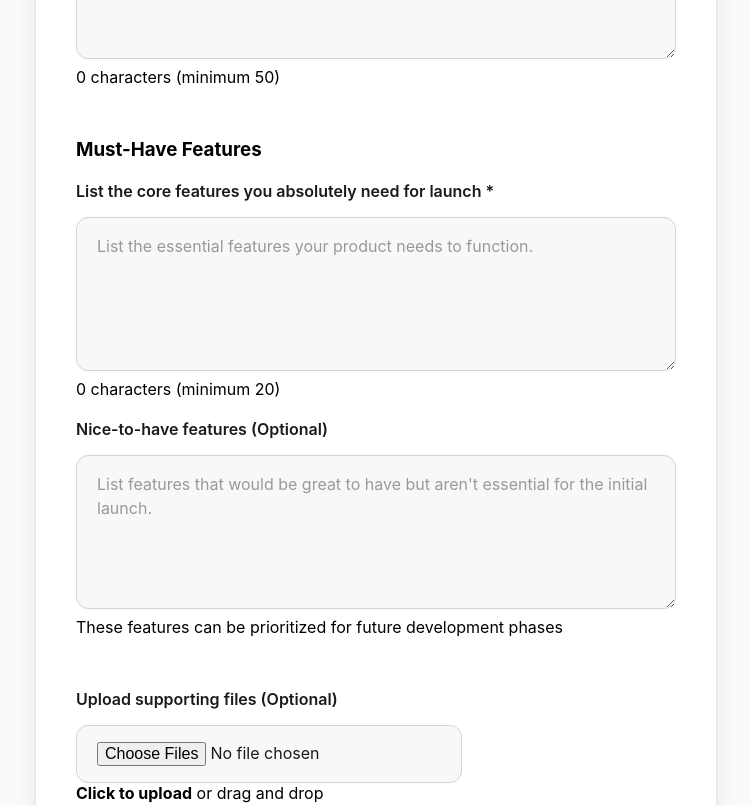
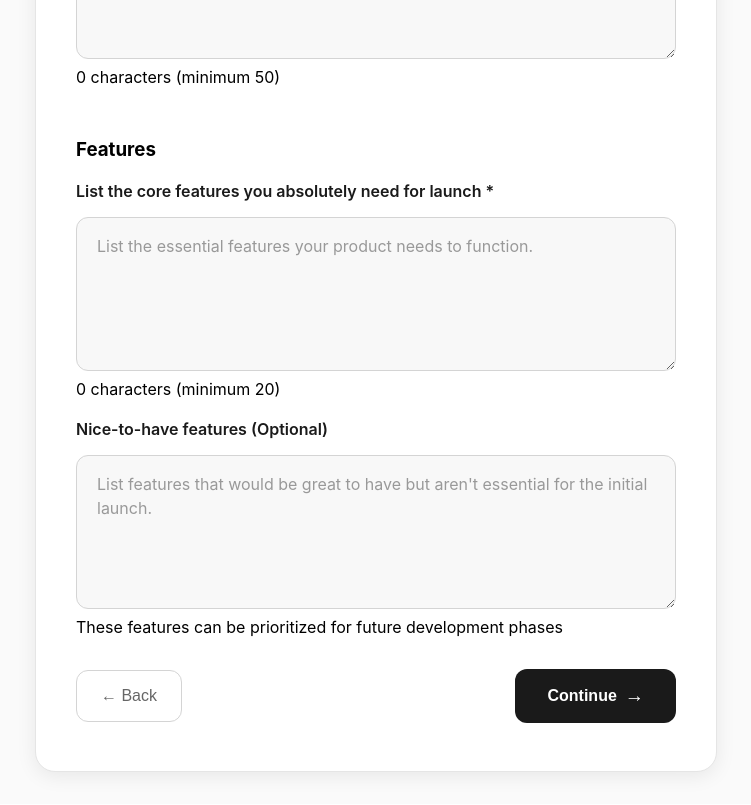
Before and after one commit to HehLul/apex_startups, a React (Vite) app in the folder website/: page /onboarding2 in a window 1280 px wide. Shown: the part 700-1505 px from the top of the page, without its empty margins (264-1015 px from the left). Built offline with nearby package versions, Linux system fonts and the light colour scheme.

Commit message:
refactor(onboarding): remove questions

```diff
--- a/website/src/pages/Onboarding/Page1.jsx
+++ b/website/src/pages/Onboarding/Page1.jsx
@@ -33,10 +33,6 @@ const Page1 = () => {
 
     if (!formData.companyName?.trim()) {
       newErrors.companyName = "Company/Project name is required";
-    }
-
-    if (!formData.role) {
-      newErrors.role = "Please select your role";
     }
 
     if (!formData.industry?.trim()) {
@@ -94,27 +90,6 @@ const Page1 = () => {
           </div>
 
           <div className="form-group">
-            <label htmlFor="role">Your role *</label>
-            <select
-              id="role"
-              value={formData.role}
-              onChange={(e) => handleInputChange("role", e.target.value)}
-              className={errors.role ? "error" : ""}
-            >
-              <option value="">Select your role</option>
-              <option value="founder">Founder</option>
-              <option value="cto">CTO</option>
-              <option value="product-manager">Product Manager</option>
-              <option value="entrepreneur">Entrepreneur</option>
-              <option value="business-owner">Business Owner</option>
-              <option value="other">Other</option>
-            </select>
-            {errors.role && (
-              <span className="error-message">{errors.role}</span>
-            )}
-          </div>
-
-          <div className="form-group">
             <label htmlFor="industry">Industry/Market *</label>
             <input
               type="text"
@@ -128,7 +103,6 @@ const Page1 = () => {
               <span className="error-message">{errors.industry}</span>
             )}
           </div>
-
           <div className="form-group">
             <label htmlFor="stage">Company stage *</label>
             <select
@@ -147,7 +121,6 @@ const Page1 = () => {
               <span className="error-message">{errors.stage}</span>
             )}
           </div>
-
           <div className="form-group">
             <label htmlFor="referralSource">How did you hear about us? *</label>
             <select
--- a/website/src/pages/Onboarding/Page2.jsx
+++ b/website/src/pages/Onboarding/Page2.jsx
@@ -29,14 +29,6 @@ const Page2 = () => {
     }
   };
 
-  const handleFileUpload = (e) => {
-    const selectedFiles = Array.from(e.target.files);
-    setFormData((prev) => ({
-      ...prev,
-      files: selectedFiles,
-    }));
-  };
-
   const validateForm = () => {
     const newErrors = {};
 
@@ -49,14 +41,6 @@ const Page2 = () => {
     } else if (formData.description.trim().length < 50) {
       newErrors.description =
         "Please provide a more detailed description (minimum 50 characters)";
-    }
-
-    if (!formData.timeline) {
-      newErrors.timeline = "Please select your timeline expectations";
-    }
-
-    if (!formData.budget) {
-      newErrors.budget = "Please select your budget range";
     }
 
     if (!formData.mustHaveFeatures?.trim()) {
@@ -177,7 +161,7 @@ const Page2 = () => {
           </div> */}
 
           <div className="form-section">
-            <h3 className="section-title">Must-Have Features</h3>
+            <h3 className="section-title">Features</h3>
 
             <div className="form-group">
               <label htmlFor="mustHaveFeatures">
@@ -220,40 +204,6 @@ const Page2 = () => {
               </div>
             </div>
           </div>
-
-          <div className="form-group">
-            <label htmlFor="files">Upload supporting files (Optional)</label>
-            <div className="file-upload-area">
-              <input
-                type="file"
-                id="files"
-                multiple
-                accept=".pdf,.png,.jpg,.jpeg,.docx,.fig"
-                onChange={handleFileUpload}
-                className="file-input"
-              />
-              <div className="file-upload-content">
-                <div className="file-upload-text">
-                  <strong>Click to upload</strong> or drag and drop
-                </div>
-                {/* <div className="file-upload-formats">
-                  PDF, PNG, JPG, DOCX, Figma links (Max 5 files, 10MB each)
-                </div> */}
-              </div>
-            </div>
-            {formData.files.length > 0 && (
-              <div className="uploaded-files">
-                <strong>Selected files:</strong>
-                <ul>
-                  {formData.files.map((file, index) => (
-                    <li key={index}>
-                      {file.name} ({Math.round(file.size / 1024)}KB)
-                    </li>
-                  ))}
-                </ul>
-              </div>
-            )}
-          </div>
         </form>
 
         <div className="form-actions">
```
